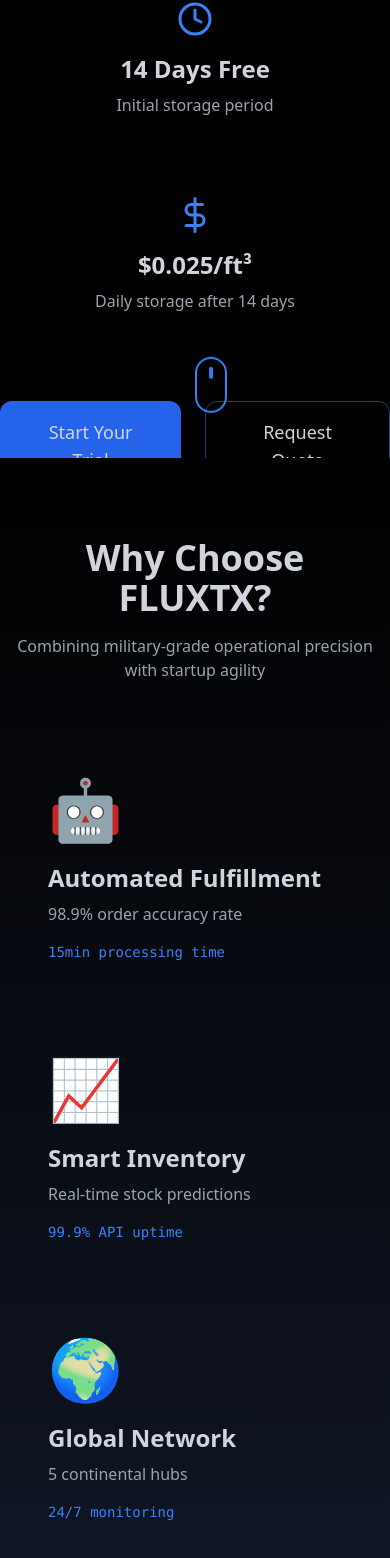
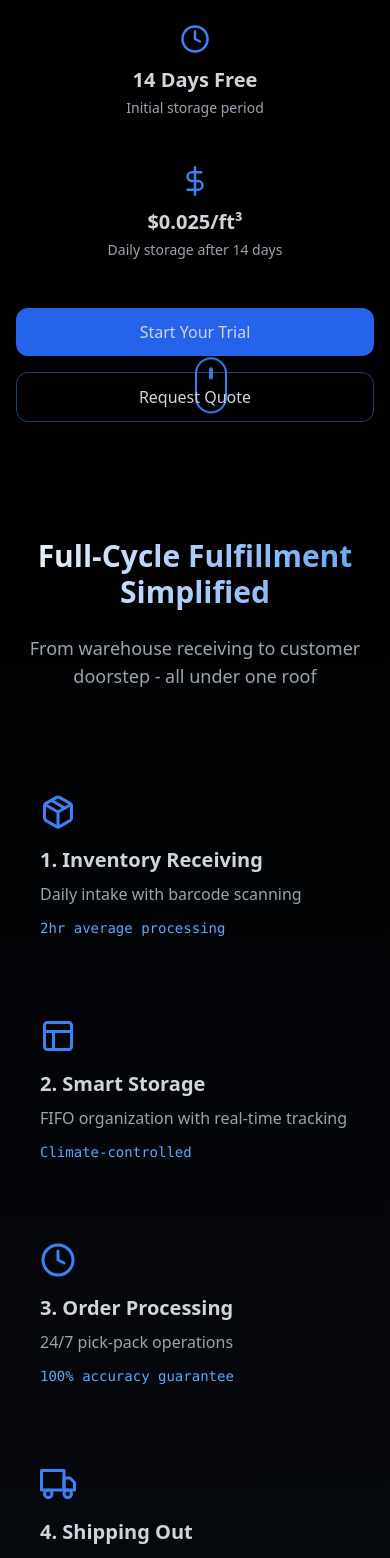
Before and after one commit to Cabezlea/FluxWebsite, a React (Create React App) app: page / in a window 390 px wide. Shown: the part 386-1944 px from the top of the page. Built offline with nearby package versions, Linux system fonts and the light colour scheme.

Commit message:
Optimized for cellphones and added extra features

```diff
--- a/src/components/Features/Features.js
+++ b/src/components/Features/Features.js
@@ -1,61 +1,184 @@
-// components/Features/Features.js
 import { motion } from 'framer-motion';
+import { FiBox, FiShield, FiZap, FiMap, FiPackage, FiClock, FiLayout, FiTruck } from 'react-icons/fi';
+import { useNavigate } from 'react-router-dom';
 
-const features = [
+const Features = () => {
+    const navigate = useNavigate();
+    const workflowSteps = [
         {
-        title: "Automated Fulfillment",
-        description: "98.9% order accuracy rate",
-        icon: "🤖",
-        stats: "15min processing time"
+            icon: FiPackage,
+            title: "1. Inventory Receiving",
+            content: "Daily intake with barcode scanning",
+            stats: "2hr average processing"
         },
         {
-        title: "Smart Inventory",
-        description: "Real-time stock predictions",
-        icon: "📈",
-        stats: "99.9% API uptime"
+            icon: FiLayout,
+            title: "2. Smart Storage",
+            content: "FIFO organization with real-time tracking",
+            stats: "Climate-controlled"
         },
         {
-        title: "Global Network",
-        description: "5 continental hubs",
-        icon: "🌍",
-        stats: "24/7 monitoring"
+            icon: FiClock,
+            title: "3. Order Processing",
+            content: "24/7 pick-pack operations",
+            stats: "100% accuracy guarantee" // Changed from 99.9%
         },
+        {
+            icon: FiTruck,
+            title: "4. Shipping Out",
+            content: "Carrier optimization & tracking",
+            stats: "Daily pickup cutoff: 4PM CST"
+        }
     ];
 
-const Features = () => {
     return (
         <section className="py-20 px-4 relative bg-gradient-to-b from-black to-gray-900">
             <div className="max-w-7xl mx-auto">
+                {/* Core Value Proposition - NO CHANGES */}
                 <motion.div
                     initial={{ opacity: 0 }}
                     whileInView={{ opacity: 1 }}
-                    className="text-center mb-16"
+                    className="text-center mb-20"
                 >
-                    <h2 className="text-4xl font-bold mb-4">Why Choose FLUXTX?</h2>
-                    <p className="text-gray-400 max-w-3xl mx-auto">
-                        Combining military-grade operational precision with startup agility
+                    <h2 className="text-3xl md:text-5xl font-bold mb-6 bg-gradient-to-r from-gray-100 to-blue-400 bg-clip-text text-transparent">
+                        Full-Cycle Fulfillment Simplified
+                    </h2>
+                    <p className="text-gray-400 max-w-3xl mx-auto text-lg">
+                        From warehouse receiving to customer doorstep - all under one roof
                     </p>
                 </motion.div>
 
-                <div className="grid md:grid-cols-3 gap-8 mb-16">
-                    {features.map((feature, index) => (
+                {/* Animated Workflow - ONLY SPACING CHANGES */}
+                <div className="grid md:grid-cols-4 gap-8 mb-20"> {/* Changed gap-4 to gap-8 */}
+                    {workflowSteps.map((step, index) => (
                         <motion.div
                             key={index}
-                            initial={{ scale: 0.95 }}
-                            whileInView={{ scale: 1 }}
-                            className="glass-morphism rounded-2xl p-8 hover:glow-effect transition-all group"
+                            initial={{ y: 50, opacity: 0 }}
+                            whileInView={{ y: 0, opacity: 1 }}
+                            transition={{ delay: index * 0.2 }}
+                            className="group relative"
                         >
-                            <div className="text-6xl mb-6 transition-transform group-hover:scale-110">
-                                {feature.icon}
+                            <div className="glass-morphism p-6 rounded-2xl hover:glow-effect">
+                                <step.icon className="text-4xl mb-4 text-blue-500 transition-transform group-hover:scale-110" />
+                                <h3 className="text-xl font-bold mb-2">{step.title}</h3>
+                                <p className="text-gray-400 mb-3">{step.content}</p>
+                                <div className="text-blue-400 text-sm font-mono">
+                                    {step.stats}
                                 </div>
-                            <h3 className="text-2xl font-bold mb-2">{feature.title}</h3>
-                            <p className="text-gray-400 mb-4">{feature.description}</p>
-                            <div className="text-blue-500 font-mono text-sm">
-                                {feature.stats}
+                            </div>
+                            {index < 3 && (
+                                <div className="hidden md:block absolute top-1/2 right-0 translate-x-1/2 -translate-y-1/2 text-gray-400">
+                                    <svg xmlns="http://www.w3.org/2000/svg" className="h-8 w-8" fill="none" viewBox="0 0 24 24" stroke="currentColor">
+                                        <path strokeLinecap="round" strokeLinejoin="round" strokeWidth={2} d="M13 5l7 7-7 7M5 5l7 7-7 7" />
+                                    </svg>
+                                </div>
+                            )}
+                        </motion.div>
+                    ))}
+                </div>
+
+                {/* Technology Stack - API REFERENCES REMOVED */}
+                <motion.div
+                    initial={{ opacity: 0 }}
+                    whileInView={{ opacity: 1 }}
+                    className="glass-morphism rounded-2xl p-8 mb-20"
+                >
+                    <div className="text-center mb-12">
+                        <h3 className="text-2xl md:text-3xl font-bold mb-4">Precision Technology Stack</h3>
+                        <p className="text-gray-400 max-w-2xl mx-auto">
+                            Integrated systems for flawless operations
+                        </p>
+                    </div>
+                    <div className="grid md:grid-cols-3 gap-8">
+                        {[
+                            {
+                                title: "Inventory Management",
+                                content: "Zoho Inventory integration with real-time sync",
+                                icon: "📦",
+                                stats: "Auto low-stock alerts"
+                            },
+                            {
+                                title: "Order Automation",
+                                content: "Instant import from all major platforms",
+                                icon: "⚡",
+                                stats: "Shopify, WooCommerce, BigCommerce"
+                            },
+                            {
+                                title: "Shipment Tracking",
+                                content: "Live updates with carrier integration", // Changed from "carrier API integration"
+                                icon: "📡",
+                                stats: "UPS, FedEx, USPS, DHL"
+                            }
+                        ].map((tech, index) => (
+                            <motion.div
+                                key={index}
+                                whileHover={{ scale: 1.02 }}
+                                className="p-6 border border-gray-700 rounded-xl"
+                            >
+                                <div className="text-4xl mb-4">{tech.icon}</div>
+                                <h4 className="text-xl font-bold mb-2">{tech.title}</h4>
+                                <p className="text-gray-400 mb-3">{tech.content}</p>
+                                <div className="text-blue-400 text-sm font-mono">
+                                    {tech.stats}
                                 </div>
                             </motion.div>
                         ))}
                     </div>
+                </motion.div>
+
+                {/* Strategic Advantage - NO CHANGES */}
+                <motion.div
+                    initial={{ opacity: 0 }}
+                    whileInView={{ opacity: 1 }}
+                    className="grid md:grid-cols-2 gap-8 items-center"
+                >
+                    <div className="space-y-6">
+                        <h3 className="text-2xl md:text-4xl font-bold">
+                            Why Texas?<br/>
+                            <span className="text-blue-400">America's Logistics Crossroads</span>
+                        </h3>
+                        <ul className="space-y-4 text-gray-400">
+                            <li className="flex items-center gap-3">
+                                <FiMap className="text-blue-500 flex-shrink-0" />
+                                <span>Central location = 35% lower shipping costs</span>
+                            </li>
+                            <li className="flex items-center gap-3">
+                                <FiClock className="text-blue-500 flex-shrink-0" />
+                                <span>24/7 operations with same-day processing</span>
+                            </li>
+                            <li className="flex items-center gap-3">
+                                <FiShield className="text-blue-500 flex-shrink-0" />
+                                <span>$1M inventory insurance on all goods</span>
+                            </li>
+                        </ul>
+                    </div>
+                    <div className="aspect-video bg-gray-800 rounded-xl overflow-hidden">
+                        <iframe
+                            title="Warehouse Location"
+                            src="https://www.google.com/maps/embed?pb=!1m18!1m12!1m3!1d3462.341435746897!2d-95.46946672401706!3d29.800822734973395!2m3!1f0!2f0!3f0!3m2!1i1024!2i768!4f13.1!3m3!1m2!1s0x8640c3db5d58f38b%3A0x4e8d1f6285d924e7!2s220%20Barren%20Springs%20Dr%20%2320%2C%20Houston%2C%20TX%2077090!5e0!3m2!1sen!2sus!4v1719000000000!5m2!1sen!2sus"
+                            className="w-full h-full"
+                            allowFullScreen
+                            loading="lazy"
+                        />
+                    </div>
+                </motion.div>
+
+                {/* CTA Section - NO CHANGES */}
+                <motion.div
+                    initial={{ y: 50 }}
+                    whileInView={{ y: 0 }}
+                    className="text-center mt-20"
+                >
+                    <h3 className="text-2xl md:text-3xl font-bold mb-6">
+                        Ready to Streamline Your Fulfillment?
+                    </h3>
+                    <button
+                        onClick={() => navigate('/contact')}
+                        className="bg-blue-600 hover:bg-blue-700 px-12 py-4 rounded-xl text-lg font-bold glow-effect transition-all duration-300 hover:scale-105"
+                    >
+                        Start Your Free Trial
+                    </button>
+                </motion.div>
             </div>
         </section>
     );
--- a/src/components/Hero/Hero.js
+++ b/src/components/Hero/Hero.js
@@ -7,7 +7,6 @@
 
     return (
         <section className="relative h-screen gradient-bg overflow-hidden">
-
             {/* Animated grid background */}
             <div className="absolute inset-0 opacity-10">
                 <div className="absolute w-[200%] h-[200%] animate-rotate bg-grid-blue-500/20" />
@@ -20,18 +19,19 @@
                 </div>
             </div>
 
-            <div className="relative z-10 h-full flex items-center justify-center">
+            <div className="relative z-10 h-full flex items-center justify-center px-4">
                 <div className="text-center">
                     <motion.div
                         initial={{ opacity: 0, y: 50 }}
                         animate={{ opacity: 1, y: 0 }}
                         transition={{ duration: 0.8 }}
+                        className="pt-16 md:pt-0"
                     >
-                        <h1 className="text-7xl font-bold mb-6 bg-gradient-to-r from-gray-100 via-blue-400 to-gray-100 bg-clip-text text-transparent">
+                        <h1 className="text-5xl md:text-7xl font-bold mb-4 md:mb-6 bg-gradient-to-r from-gray-100 via-blue-400 to-gray-100 bg-clip-text text-transparent">
                             FLUX<span className="text-blue-500">TX</span>
                         </h1>
-                        <p className="text-xl text-gray-400 mb-12 max-w-2xl mx-auto">
-                            Precision fulfillment for Texas e-commerce businesses
+                        <p className="text-lg md:text-xl text-gray-400 mb-8 md:mb-12 max-w-2xl mx-auto">
+                            Central US Hub for Global E-Commerce Fulfillment
                         </p>
                     </motion.div>
 
@@ -40,7 +40,7 @@
                         initial={{ opacity: 0 }}
                         animate={{ opacity: 1 }}
                         transition={{ delay: 0.5 }}
-                        className="grid md:grid-cols-3 gap-8 mb-16"
+                        className="grid md:grid-cols-3 gap-4 md:gap-8 mb-8 md:mb-16"
                     >
                         {[
                             { icon: FiPackage, title: "$1.50/item", desc: "Flat processing fee" },
@@ -49,12 +49,12 @@
                         ].map((stat, idx) => (
                             <motion.div
                                 key={idx}
-                                className="glass-morphism p-6 rounded-2xl hover:glow-effect"
+                                className="glass-morphism p-4 md:p-6 rounded-xl md:rounded-2xl hover:glow-effect"
                                 whileHover={{ scale: 1.05 }}
                             >
-                                <stat.icon className="text-4xl mb-4 mx-auto text-blue-500" />
-                                <h3 className="text-2xl font-bold mb-2">{stat.title}</h3>
-                                <p className="text-gray-400">{stat.desc}</p>
+                                <stat.icon className="text-3xl md:text-4xl mb-3 md:mb-4 mx-auto text-blue-500" />
+                                <h3 className="text-xl md:text-2xl font-bold mb-1 md:mb-2">{stat.title}</h3>
+                                <p className="text-gray-400 text-sm md:text-base">{stat.desc}</p>
                             </motion.div>
                         ))}
                     </motion.div>
@@ -64,17 +64,17 @@
                         initial={{ opacity: 0 }}
                         animate={{ opacity: 1 }}
                         transition={{ delay: 1 }}
-                        className="flex gap-6 justify-center"
+                        className="flex flex-col md:flex-row gap-4 md:gap-6 justify-center"
                     >
                         <button
                             onClick={() => navigate('/contact')}
-                            className="bg-blue-600 hover:bg-blue-700 px-8 py-4 rounded-xl text-lg font-medium glow-effect transition-all duration-300 hover:scale-105"
+                            className="bg-blue-600 hover:bg-blue-700 px-6 py-3 md:px-8 md:py-4 rounded-xl text-base md:text-lg font-medium glow-effect transition-all duration-300 hover:scale-105"
                         >
                             Start Your Trial
                         </button>
                         <button
                             onClick={() => navigate('/contact')}
-                            className="border border-blue-500/50 hover:border-blue-500 px-8 py-4 rounded-xl text-lg font-medium transition-all duration-300 hover:scale-105"
+                            className="border border-blue-500/50 hover:border-blue-500 px-6 py-3 md:px-8 md:py-4 rounded-xl text-base md:text-lg font-medium transition-all duration-300 hover:scale-105"
                         >
                             Request Quote
                         </button>
```
Lines whose indentation alone changed are shown as unchanged.
